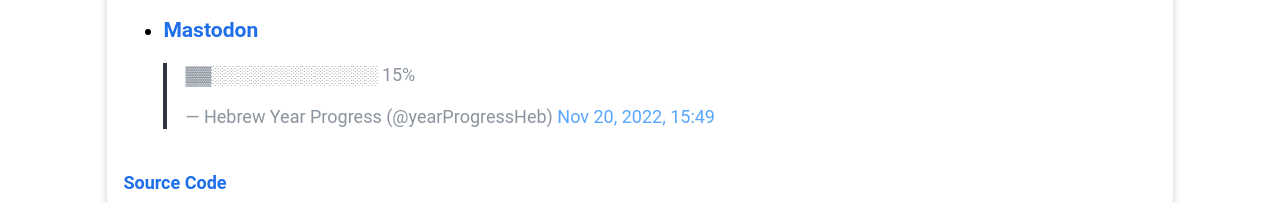
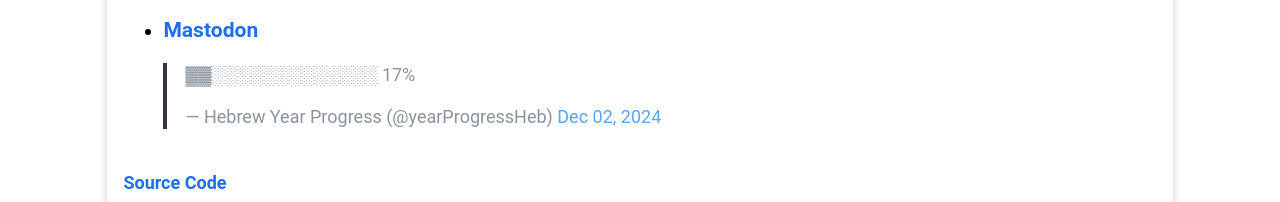
Before and after one commit to aviadlevy/aviadlevy.github.io, a Gatsby site: page /projects/ in a window 1280 px wide. Shown: the part 745-947 px from the top of the page. Built offline with nearby package versions, Linux system fonts and the light colour scheme; Gatsby itself is replaced by a stand-in of ours.

Commit message:
update bot mastodon

```diff
--- a/src/content/projects.md
+++ b/src/content/projects.md
@@ -30,10 +30,10 @@ subtitleSuffix: "are listed below"
     <blockquote class="twitter-tweet" data-lang="en"><p lang="und" dir="ltr">▓▓▓▓▓▓▓▓▓░░░░░░░░░░░ 43%</p>&mdash; Hebrew Year Progress (@yearProgressHeb) <a href="https://twitter.com/yearProgressHeb/status/1099773897254359040?ref_src=twsrc%5Etfw">February 24, 2019</a></blockquote>
     </div>
 
-- ### <a target="_blank" rel="noopener noreferrer" href="https://botsin.space/@yearProgressHeb" class="projects">Mastodon</a>
+- ### <a target="_blank" rel="noopener noreferrer" href="https://mastodon.social/@yearProgressHeb" class="projects">Mastodon</a>
 
     <div class="center">
-    <blockquote data-lang="en"><p lang="und" dir="ltr">▓▓░░░░░░░░░░░░░ 15%</p>&mdash; Hebrew Year Progress (@yearProgressHeb) <a href="https://botsin.space/@yearProgressHeb/109376451284319991">Nov 20, 2022, 15:49</a></blockquote>
+    <blockquote class="twitter-tweet" data-lang="en"><p lang="und" dir="ltr">▓▓░░░░░░░░░░░░░ 17%</p>&mdash; Hebrew Year Progress (@yearProgressHeb) <a href="https://mastodon.social/@yearProgressHeb/113585373770390214">Dec 02, 2024</a></blockquote>
     </div>
 
 <br/>
```
